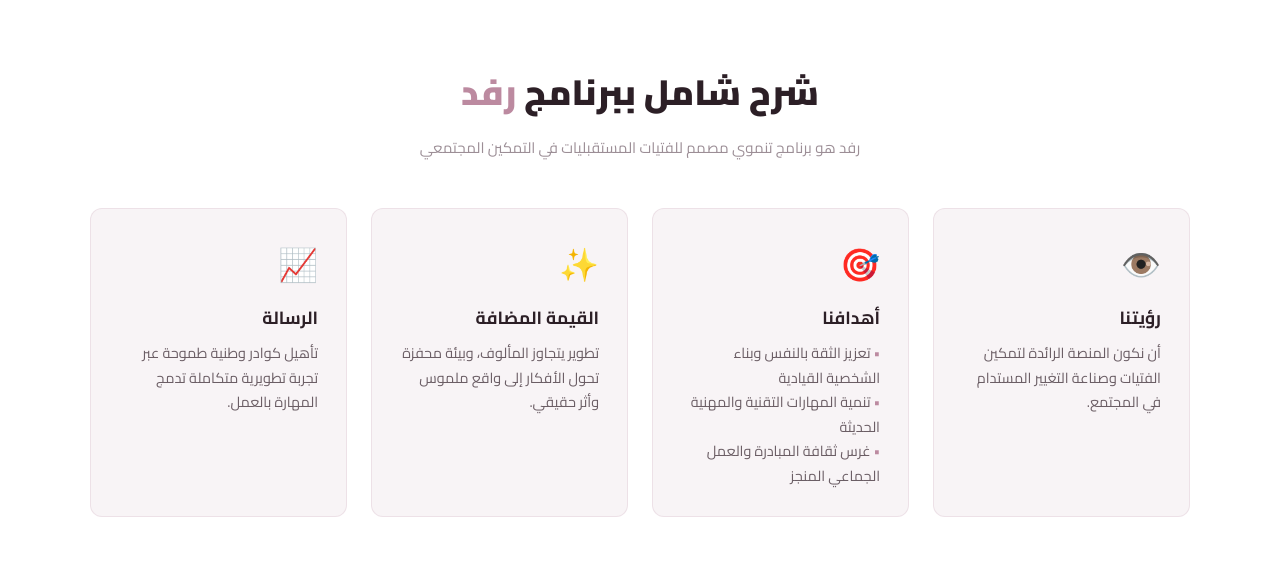
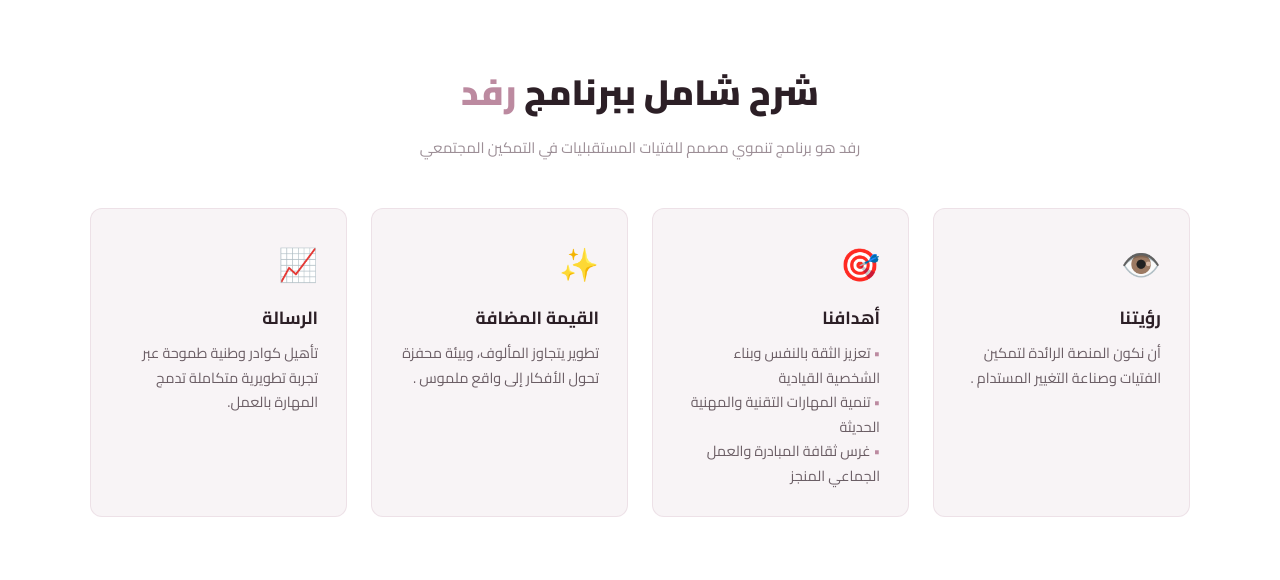
Before and after one commit to Haneen1lrubaie/rafed, a Flask app: page / in a window 1280 px wide. Shown: the part 884-1464 px from the top of the page. Run offline with Flask 3, Linux system fonts and the light colour scheme; some libraries are stand-ins or nearby versions.

Commit message:
Update index.html

```diff
--- a/templates/index.html
+++ b/templates/index.html
@@ -89,7 +89,7 @@
     <div class="about-card">
       <div class="icon">👁️</div>
       <h3>رؤيتنا</h3>
-      <p>أن نكون المنصة الرائدة لتمكين الفتيات وصناعة التغيير المستدام في المجتمع.</p>
+      <p>أن نكون المنصة الرائدة لتمكين الفتيات وصناعة التغيير المستدام .</p>
     </div>
     <div class="about-card">
       <div class="icon">🎯</div>
@@ -103,7 +103,7 @@
     <div class="about-card">
       <div class="icon">✨</div>
       <h3>القيمة المضافة</h3>
-      <p>تطوير يتجاوز المألوف، وبيئة محفزة تحول الأفكار إلى واقع ملموس وأثر حقيقي.</p>
+      <p>تطوير يتجاوز المألوف، وبيئة محفزة تحول الأفكار إلى واقع ملموس .</p>
     </div>
     <div class="about-card">
       <div class="icon">📈</div>
```
